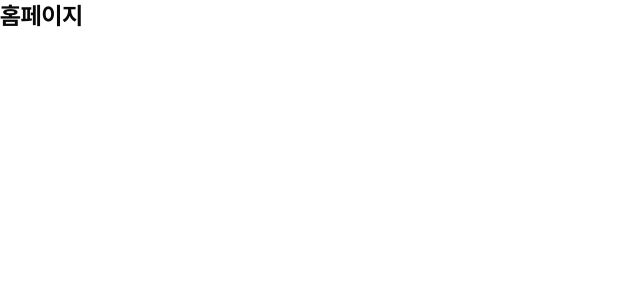
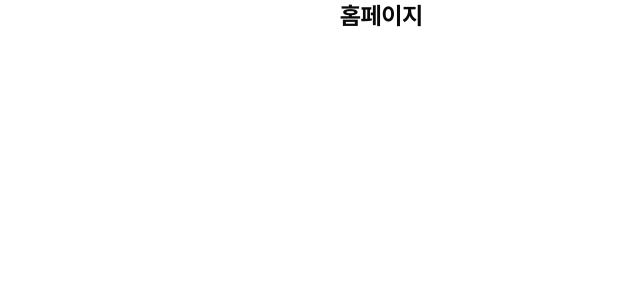
Before and after one commit to KDT-2024-FirstStep-Team/first-step-frontend, a React (Vite) app: page / in a window 1280 px wide. Shown: the top 300 px of the page, without its empty margins (0-640 px from the left). Built offline with nearby package versions, Linux system fonts and the light colour scheme.

Commit message:
style: 모바일 레이아웃 전체 설정

```diff
--- a/src/App.tsx
+++ b/src/App.tsx
@@ -1,7 +1,7 @@
 import Router from './routes/Router';
 
-function App() {
+const App = () => {
   return <Router></Router>;
-}
+};
 
 export default App;
--- a/src/index.css
+++ b/src/index.css
@@ -66,6 +66,18 @@
   }
 }
 
+* {
+  position: relative;
+  margin: 0 auto;
+  height: 100dvh;
+  min-width: 296px;
+  min-height: 500px;
+  max-width: 600px;
+  background-color: var(--background);
+  font-weight: 400;
+  color: var(--black);
+}
+
 @font-face {
   font-family: Pretendard;
   font-weight: 400;
--- a/src/pages/Home.tsx
+++ b/src/pages/Home.tsx
@@ -1,9 +1,9 @@
-function Home() {
+const Home = () => {
   return (
     <>
       <h1 className="text-2xl font-bold">홈페이지</h1>
     </>
   );
-}
+};
 
 export default Home;
```
